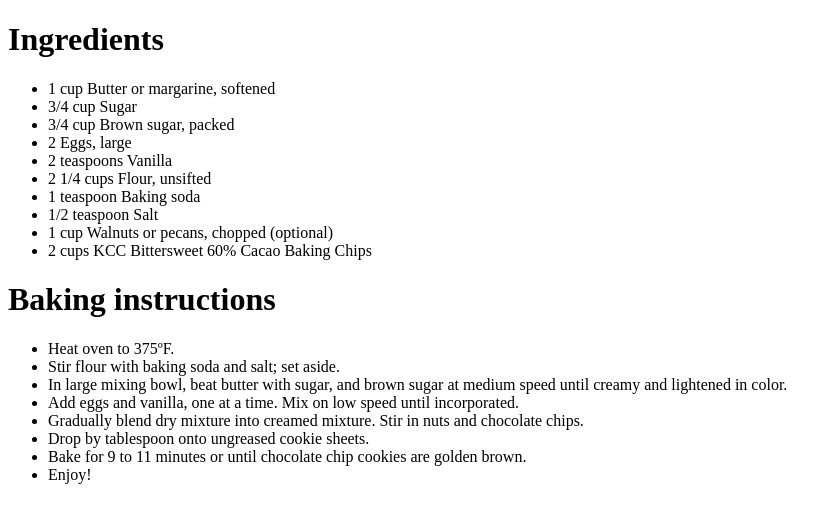
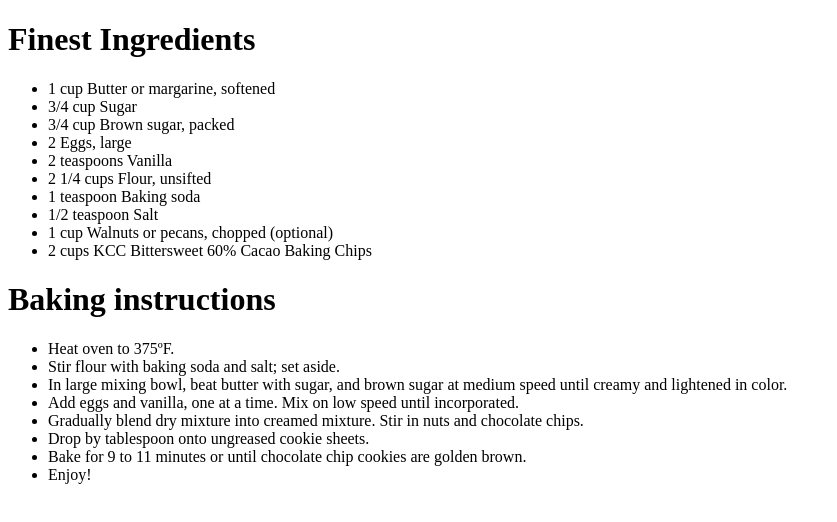
Before and after one commit to deepinderthind11/KevinCookieCompany.com, a plain HTML site: page secret recipe.htm in a window 1280 px wide. Shown: the whole page, without its empty margins (0-837 px from the left). Drawn offline with Linux system fonts and the light colour scheme.

Commit message:
update index text

```diff
--- a/secret recipe.htm
+++ b/secret recipe.htm
@@ -2,7 +2,7 @@
 <html>
 <body>
 
-<h1>Ingredients</h1>
+<h1>Finest Ingredients</h1>
 <ul>
 <li>1 cup Butter or margarine, softened</li>
 <li>3/4 cup Sugar</li>
```
